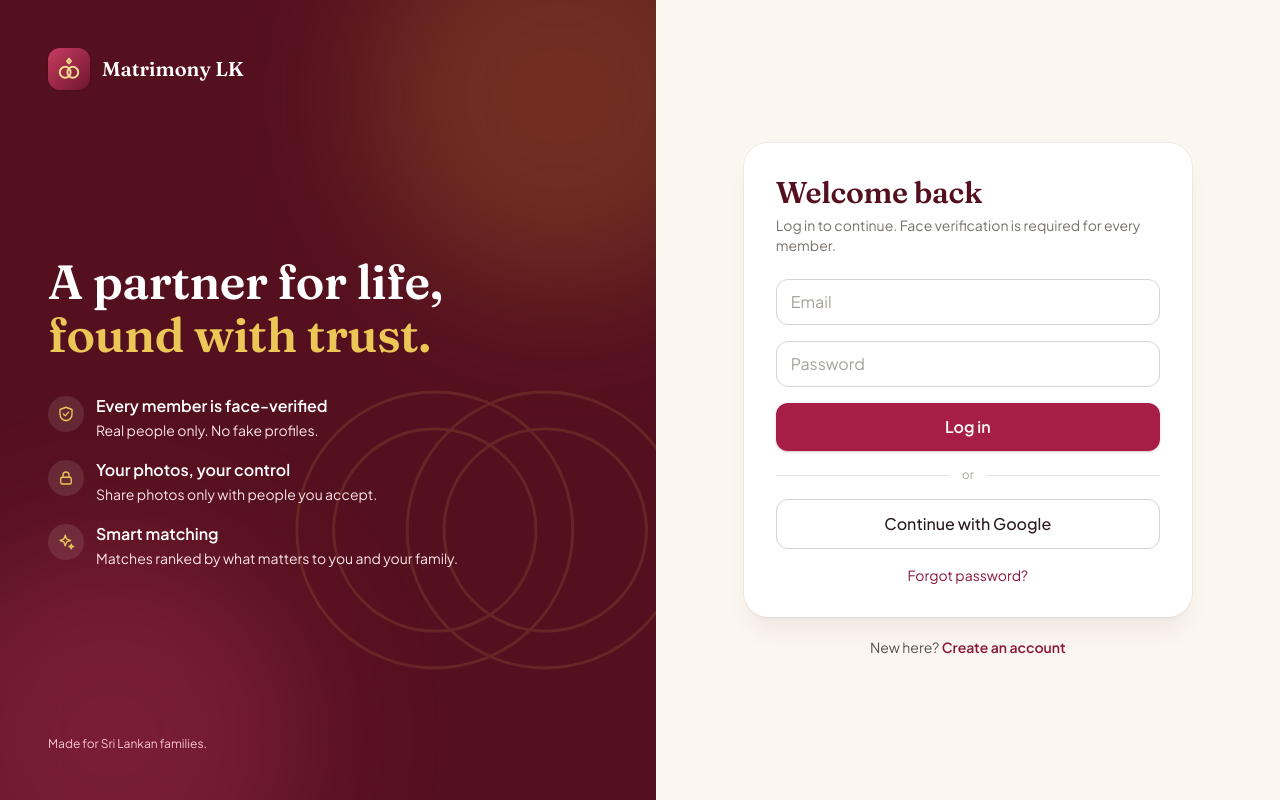
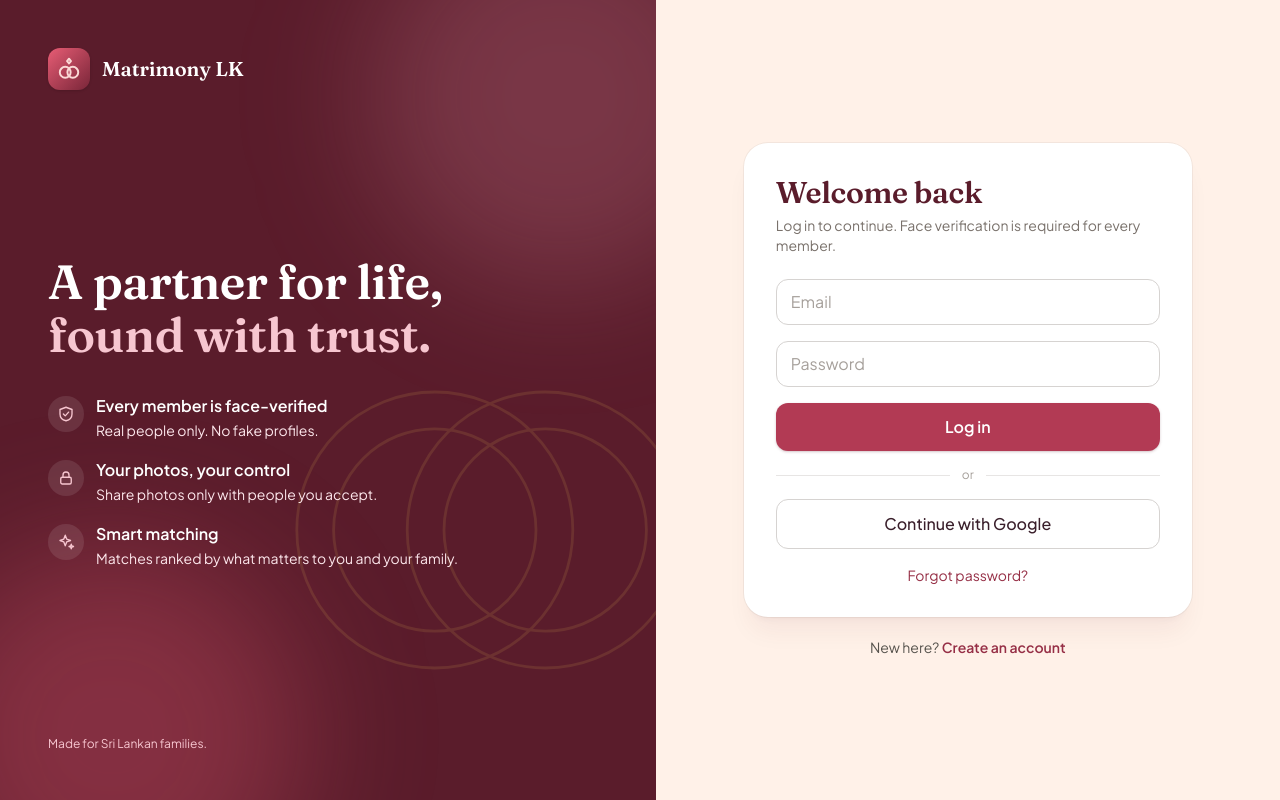
Before and after one commit to unsecure18556-png/matrimony-lk, a React (Vite) app: page /login in a window 1280 px wide. Built offline with nearby package versions, Linux system fonts and the light colour scheme; no server answers.

Commit message:
index.css

```diff
--- a/src/index.css
+++ b/src/index.css
@@ -4,40 +4,45 @@
   --font-sans: "Plus Jakarta Sans", "Noto Sans Sinhala", "Noto Sans Tamil", system-ui, -apple-system, "Segoe UI", sans-serif;
   --font-display: "Fraunces", "Playfair Display", Georgia, serif;
 
-  /* Kandyan crimson */
-  --color-brand-50: #fdf3f4;
-  --color-brand-100: #fbe3e6;
-  --color-brand-200: #f6c6cd;
-  --color-brand-300: #ee9aa7;
-  --color-brand-400: #e06681;
-  --color-brand-500: #c93d60;
-  --color-brand-600: #a61e45;
-  --color-brand-700: #8a1739;
-  --color-brand-800: #70152f;
-  --color-brand-900: #55101f;
-  --color-brand-950: #340911;
+  /* Palette: #F7C6D0  #E85D75  #B23A54  #FFF1E8  #3A1F2B */
+  --color-brand-50: #fff5f7;
+  --color-brand-100: #fde7ec;
+  --color-brand-200: #F7C6D0;
+  --color-brand-300: #f2a2b2;
+  --color-brand-400: #ed7f94;
+  --color-brand-500: #E85D75;
+  --color-brand-600: #B23A54;
+  --color-brand-700: #962f46;
+  --color-brand-800: #7a2639;
+  --color-brand-900: #5a1c2b;
+  --color-brand-950: #3A1F2B;
 
-  /* temple gold */
-  --color-gold-50: #fdf8e9;
-  --color-gold-100: #faefc8;
-  --color-gold-200: #f4dd8f;
-  --color-gold-300: #ecc656;
-  --color-gold-400: #dfab2e;
-  --color-gold-500: #c58f1d;
-  --color-gold-600: #a06f17;
-  --color-gold-700: #7e5412;
+  /* soft blush accents (kept under the old "gold" names) */
+  --color-gold-50: #fff9f5;
+  --color-gold-100: #FFF1E8;
+  --color-gold-200: #fbd9d6;
+  --color-gold-300: #F7C6D0;
+  --color-gold-400: #f2a2b2;
+  --color-gold-500: #E85D75;
+  --color-gold-600: #B23A54;
+  --color-gold-700: #8f2d43;
 
-  --color-cream: #fbf6ef;
-  --color-ink: #2b1b20;
+  --color-cream: #FFF1E8;
+  --color-ink: #3A1F2B;
 }
 
-html, body { overflow-x: hidden; -webkit-tap-highlight-color: transparent; }
+html { -webkit-tap-highlight-color: transparent; }
+/* One-finger scrolling only: no pinch-zoom or two-finger touch panning.
+   (Laptop trackpad scrolling uses wheel events and is not affected.)
+   Horizontal carousels are their own scroll containers, so they still swipe sideways. */
+html, body { touch-action: pan-y; }
 body {
   background: var(--color-cream);
   color: var(--color-ink);
-  overscroll-behavior-y: none;
   -webkit-font-smoothing: antialiased;
 }
+/* clip (not hidden) never creates a scroll container, so wheel/trackpad scrolling stays native */
+#root { overflow-x: clip; }
 h1, h2, h3 { font-family: var(--font-display); letter-spacing: -0.01em; }
 
 /* 16px inputs stop iOS Safari from zooming in when a field is focused */
```
